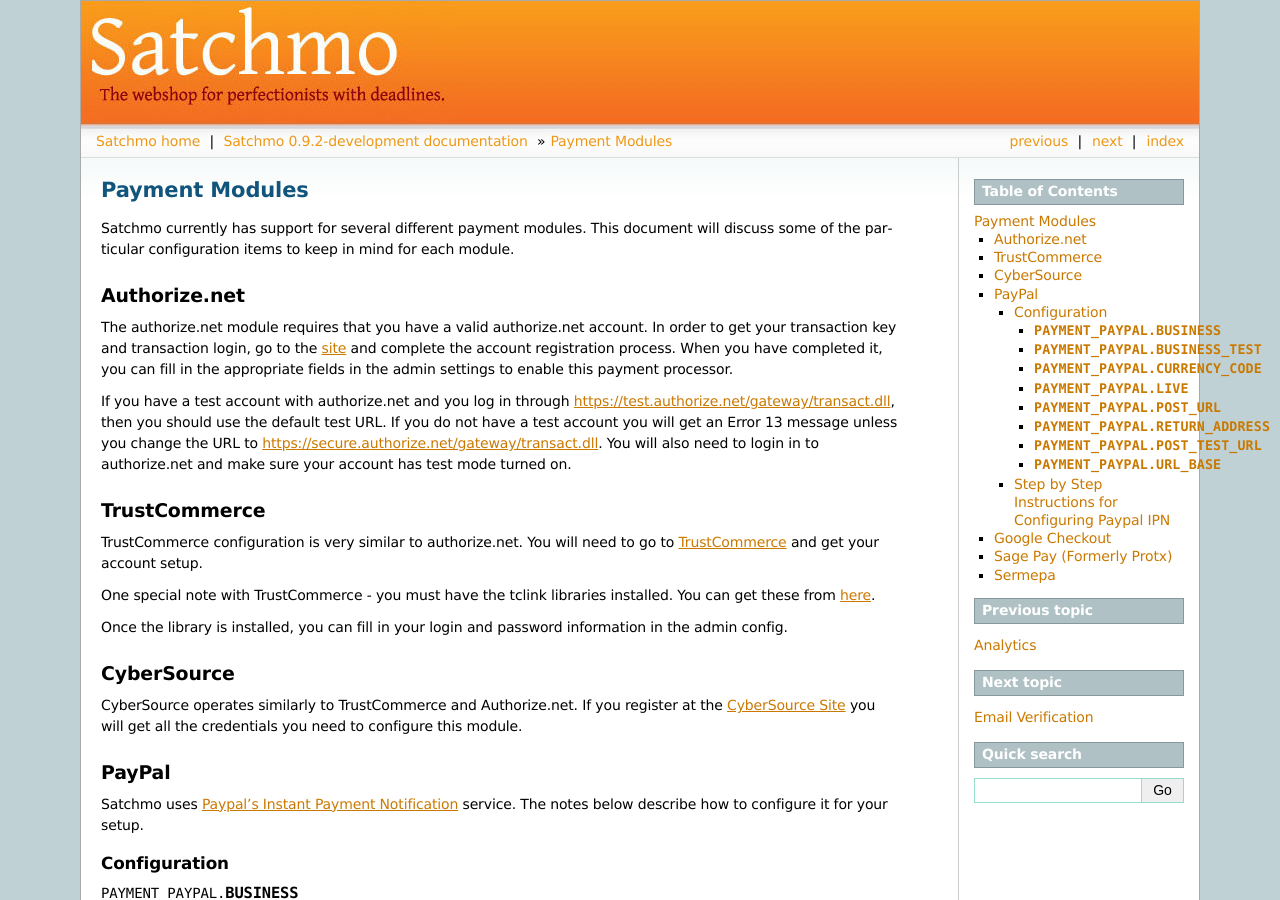
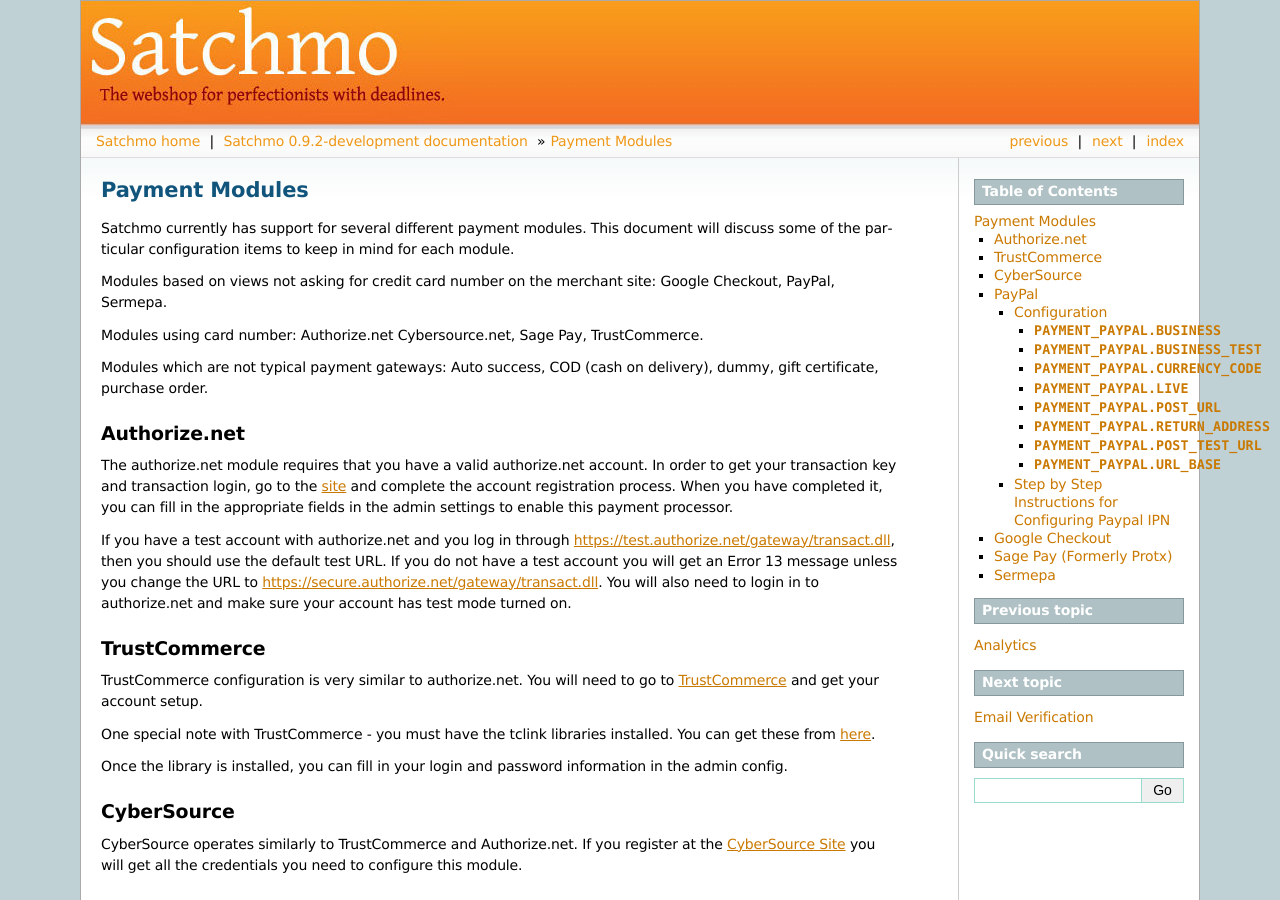
Before and after one commit to opencoca/WEB-Satchmo, a Sphinx documentation site: the page built from docs/payment.txt, in a window 1280 px wide and 900 px high. Built offline with Sphinx 7.4.7, drawn with Linux system fonts in a browser that asks for light colours; pages that are not in the unit, such as notebooks, are missing from menus.

Commit message:
Fixed documentation: categories of payment modules

```diff
--- a/docs/payment.txt
+++ b/docs/payment.txt
@@ -4,6 +4,15 @@
 Satchmo currently has support for several different payment modules.  This
 document will discuss some of the particular configuration items to keep in
 mind for each module.
+
+Modules based on views not asking for credit card number on the merchant site:
+Google Checkout, PayPal, Sermepa.
+
+Modules using card number:
+Authorize.net Cybersource.net, Sage Pay, TrustCommerce.
+
+Modules which are not typical payment gateways:
+Auto success, COD (cash on delivery), dummy, gift certificate, purchase order.
 
 .. index:: Authorize.net
 
```
